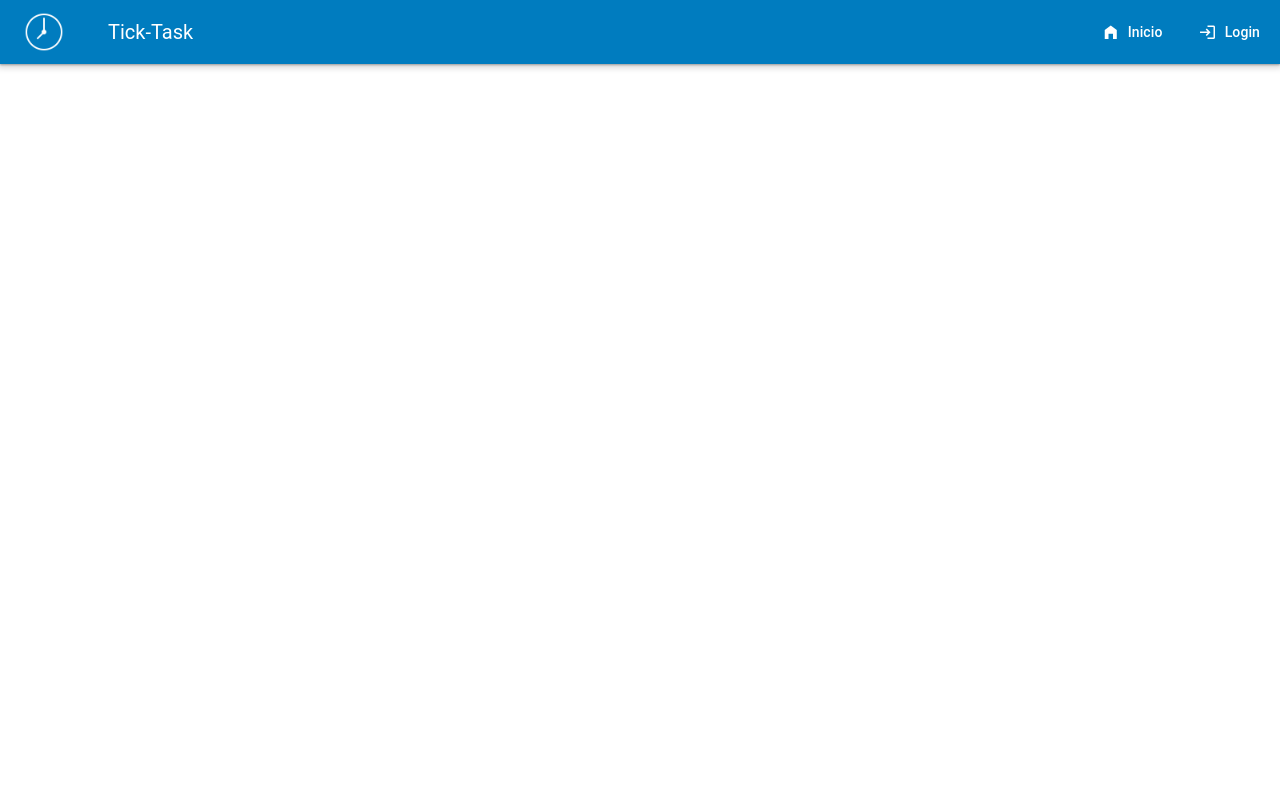
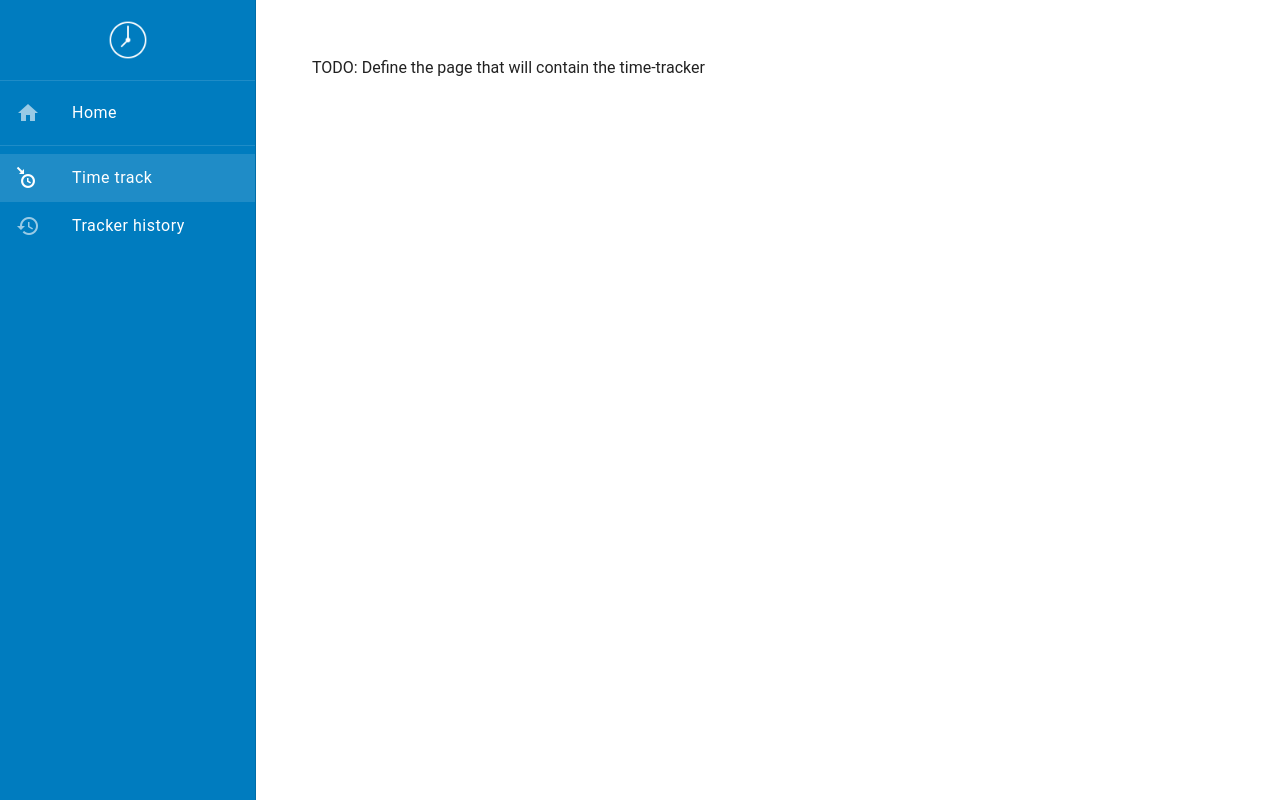
Before and after one commit to DavCorSar/TickTask, a Nuxt app in the folder gui/: page /time-tracking in a window 1280 px wide. Built offline with nearby package versions, Linux system fonts and the light colour scheme; no server answers.

Commit message:
feat: Creation of the page that will allow the user to visit and review all checked activities

```diff
--- /dev/null
+++ b/gui/pages/time-tracking.vue
@@ -0,0 +1,15 @@
+<template>
+  <v-container fluid>
+    <span class="mt-2 text-lg font-semibold text-gray-800"
+      >TODO: Define the page that will contain the time-tracker</span
+    >
+  </v-container>
+</template>
+
+<script setup>
+  definePageMeta({
+    middleware: "auth",
+    requiresAuth: true,
+    layout: "defaultlogged",
+  });
+</script>
```
